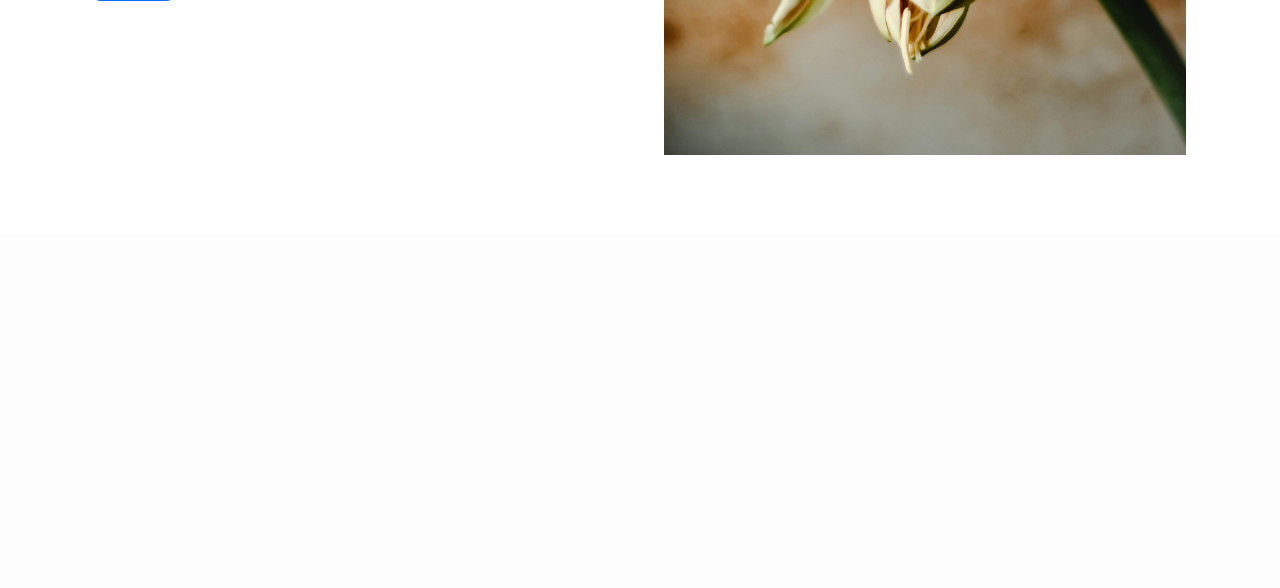
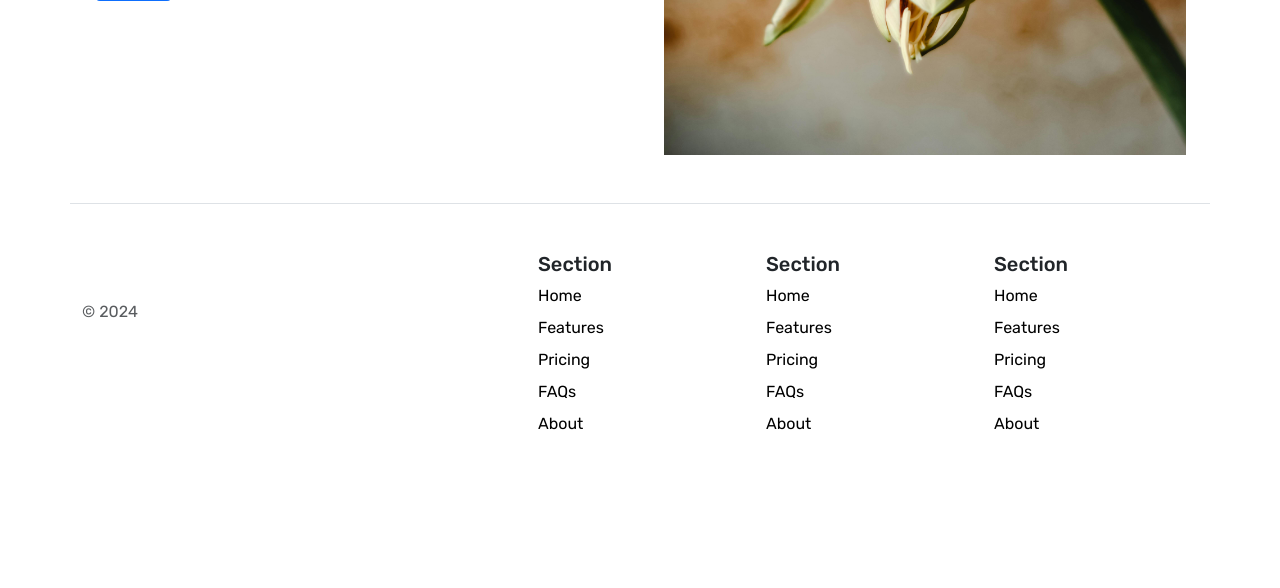
Before and after one commit to T-Python-June-24/LAB-ORM-PLANTEER-1, a Django app: page /contact/ in a window 1280 px wide. Shown: the part 790-1378 px from the top of the page. Before the commit the page ends 945 px from the top, so only its background shows below. Run offline with Django 5.2, Linux system fonts and the light colour scheme.

Commit message:
Add footer structure to prepare for later design

```diff
--- a/Planteer/main/templates/main/base.html
+++ b/Planteer/main/templates/main/base.html
@@ -61,7 +61,53 @@
     </main>
 
 
+    <div class="container">
+      <footer class="row row-cols-1 row-cols-sm-2 row-cols-md-5 py-5 my-5 border-top">
+        <div class="col mb-3">
+          <a href="/" class="d-flex align-items-center mb-3 link-body-emphasis text-decoration-none">
+            <svg class="bi me-2" width="40" height="32"><use xlink:href="#bootstrap"></use></svg>
+          </a>
+          <p class="text-body-secondary">© 2024</p>
+        </div>
 
+        <div class="col mb-3">
+
+        </div>
+
+        <div class="col mb-3">
+          <h5>Section</h5>
+          <ul class="nav flex-column">
+            <li class="nav-item mb-2"><a href="#" class="nav-link p-0 text-body-secondary">Home</a></li>
+            <li class="nav-item mb-2"><a href="#" class="nav-link p-0 text-body-secondary">Features</a></li>
+            <li class="nav-item mb-2"><a href="#" class="nav-link p-0 text-body-secondary">Pricing</a></li>
+            <li class="nav-item mb-2"><a href="#" class="nav-link p-0 text-body-secondary">FAQs</a></li>
+            <li class="nav-item mb-2"><a href="#" class="nav-link p-0 text-body-secondary">About</a></li>
+          </ul>
+        </div>
+
+        <div class="col mb-3">
+          <h5>Section</h5>
+          <ul class="nav flex-column">
+            <li class="nav-item mb-2"><a href="#" class="nav-link p-0 text-body-secondary">Home</a></li>
+            <li class="nav-item mb-2"><a href="#" class="nav-link p-0 text-body-secondary">Features</a></li>
+            <li class="nav-item mb-2"><a href="#" class="nav-link p-0 text-body-secondary">Pricing</a></li>
+            <li class="nav-item mb-2"><a href="#" class="nav-link p-0 text-body-secondary">FAQs</a></li>
+            <li class="nav-item mb-2"><a href="#" class="nav-link p-0 text-body-secondary">About</a></li>
+          </ul>
+        </div>
+
+        <div class="col mb-3">
+          <h5>Section</h5>
+          <ul class="nav flex-column">
+            <li class="nav-item mb-2"><a href="#" class="nav-link p-0 text-body-secondary">Home</a></li>
+            <li class="nav-item mb-2"><a href="#" class="nav-link p-0 text-body-secondary">Features</a></li>
+            <li class="nav-item mb-2"><a href="#" class="nav-link p-0 text-body-secondary">Pricing</a></li>
+            <li class="nav-item mb-2"><a href="#" class="nav-link p-0 text-body-secondary">FAQs</a></li>
+            <li class="nav-item mb-2"><a href="#" class="nav-link p-0 text-body-secondary">About</a></li>
+          </ul>
+        </div>
+      </footer>
+    </div>
 
     <script src="https://cdn.jsdelivr.net/npm/bootstrap@5.3.3/dist/js/bootstrap.bundle.min.js" integrity="sha384-YvpcrYf0tY3lHB60NNkmXc5s9fDVZLESaAA55NDzOxhy9GkcIdslK1eN7N6jIeHz" crossorigin="anonymous"></script>
   </body>
```
